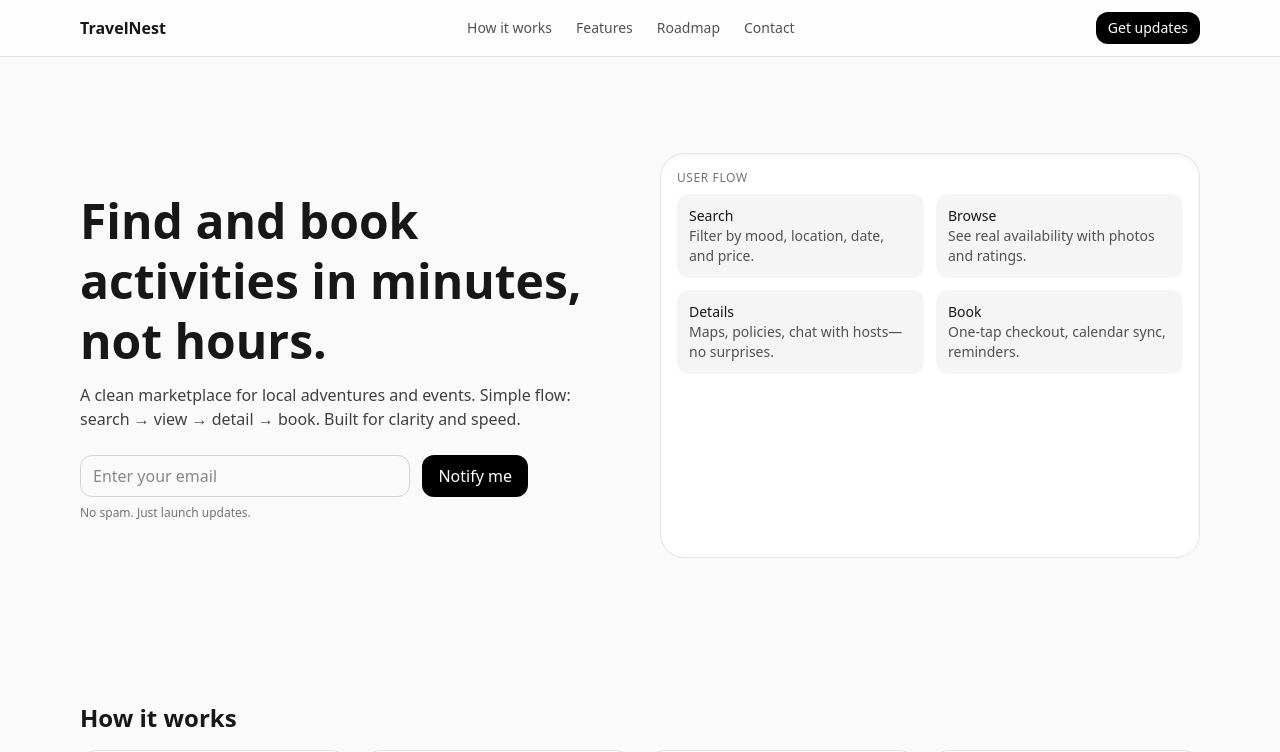
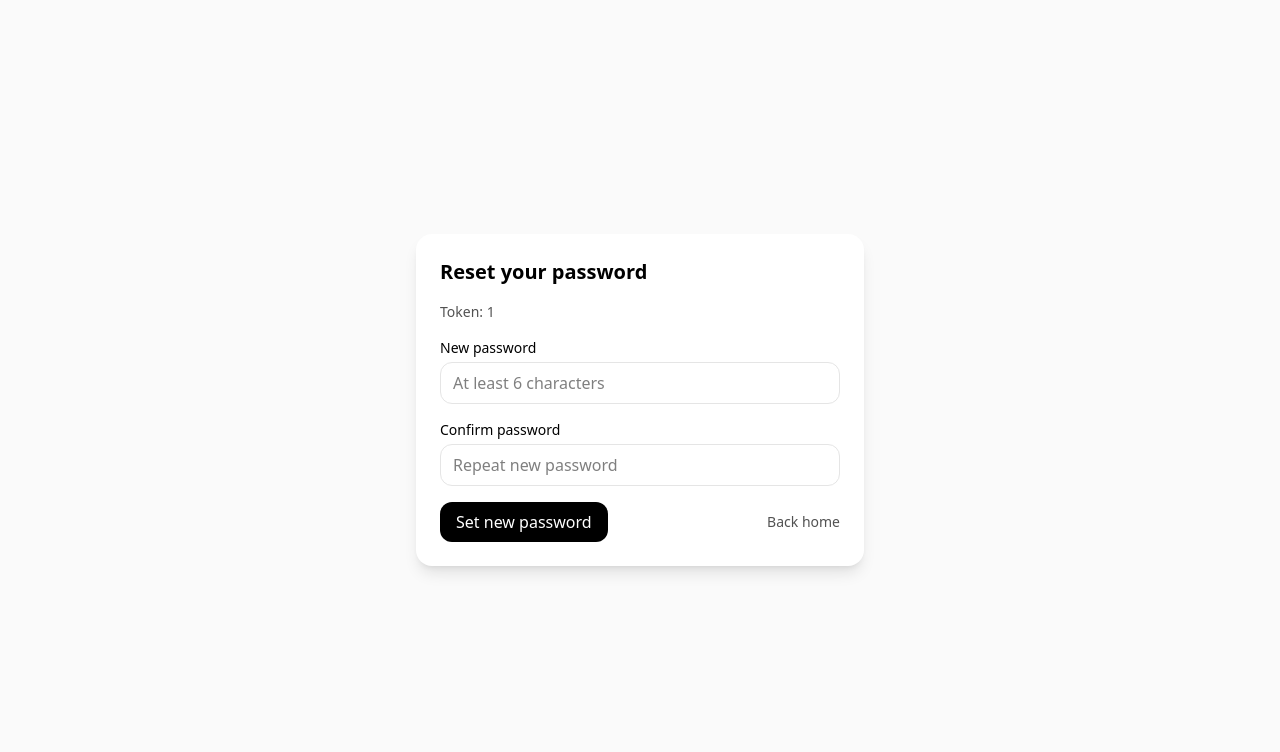
Before and after one commit to NayLinHt3t/travelNest, a React (Vite) app: page /resetPassword/1 in a window 1280 px wide. Shown: the top 752 px of the page. Built offline with nearby package versions, Linux system fonts and the light colour scheme.

Commit message:
added forget password form

```diff
--- a/src/App.jsx
+++ b/src/App.jsx
@@ -1,10 +1,16 @@
 import { useState } from "react";
+import ResetPassword from "./ResetPassword";
 
-// Clean single-file landing page for your Activities/Events app (React + Tailwind)
-// Sections: Header, Hero, How It Works, Features, Roadmap, CTA, FAQ, Contact, Footer
-
-export default function LandingPage() {
+// If the path matches /resetPassword/:token render the reset page, otherwise render the landing page.
+export default function AppRouter() {
   const [email, setEmail] = useState("");
+  const pathname =
+    typeof window !== "undefined" ? window.location.pathname : "/";
+  const resetMatch = pathname.match(/^\/resetPassword\/(.+)$/);
+  if (resetMatch) {
+    const token = decodeURIComponent(resetMatch[1]);
+    return <ResetPassword token={token} />;
+  }
 
   const notify = (e) => {
     e.preventDefault();
--- /dev/null
+++ b/src/ResetPassword.jsx
@@ -0,0 +1,98 @@
+import { useState } from "react";
+
+export default function ResetPassword({ token }) {
+  const [newPassword, setNewPassword] = useState("");
+  const [confirm, setConfirm] = useState("");
+  const [loading, setLoading] = useState(false);
+  const [message, setMessage] = useState(null);
+  const [error, setError] = useState(null);
+
+  const submit = async (e) => {
+    e.preventDefault();
+    setMessage(null);
+    setError(null);
+
+    if (!newPassword || newPassword.length < 6) {
+      setError("Password must be at least 6 characters");
+      return;
+    }
+    if (newPassword !== confirm) {
+      setError("Passwords do not match");
+      return;
+    }
+
+    setLoading(true);
+    try {
+      const res = await fetch(
+        `/api/auth/reset-password/${encodeURIComponent(token)}`,
+        {
+          method: "POST",
+          headers: { "Content-Type": "application/json" },
+          body: JSON.stringify({ resetToken: token, newPassword }),
+        }
+      );
+      const data = await res.json();
+      if (!res.ok) {
+        setError(data?.message || "Failed to reset password");
+      } else {
+        setMessage(data?.message || "Password has been reset successfully");
+      }
+    } catch (err) {
+      setError(err.message || "Network error");
+    } finally {
+      setLoading(false);
+    }
+  };
+
+  return (
+    <div className="min-h-screen flex items-center justify-center bg-neutral-50 p-6">
+      <div className="w-full max-w-md bg-white rounded-2xl shadow-lg p-6">
+        <h2 className="text-xl font-semibold mb-4">Reset your password</h2>
+        <p className="text-sm text-neutral-600 mb-4 break-words">
+          Token: {token}
+        </p>
+
+        <form onSubmit={submit} className="space-y-4">
+          <label className="block">
+            <div className="text-sm mb-1">New password</div>
+            <input
+              type="password"
+              value={newPassword}
+              onChange={(e) => setNewPassword(e.target.value)}
+              className="w-full rounded-xl border border-neutral-200 px-3 py-2"
+              placeholder="At least 6 characters"
+            />
+          </label>
+
+          <label className="block">
+            <div className="text-sm mb-1">Confirm password</div>
+            <input
+              type="password"
+              value={confirm}
+              onChange={(e) => setConfirm(e.target.value)}
+              className="w-full rounded-xl border border-neutral-200 px-3 py-2"
+              placeholder="Repeat new password"
+            />
+          </label>
+
+          {error && <div className="text-sm text-red-600">{error}</div>}
+          {message && <div className="text-sm text-green-600">{message}</div>}
+
+          <div className="flex items-center justify-between">
+            <button
+              type="submit"
+              disabled={loading}
+              className="rounded-xl bg-black text-white px-4 py-2 disabled:opacity-60"
+            >
+              {loading ? "Saving..." : "Set new password"}
+            </button>
+
+            <a href="/" className="text-sm text-neutral-600 hover:underline">
+              Back home
+            </a>
+          </div>
+        </form>
+      </div>
+    </div>
+  );
+}
```
